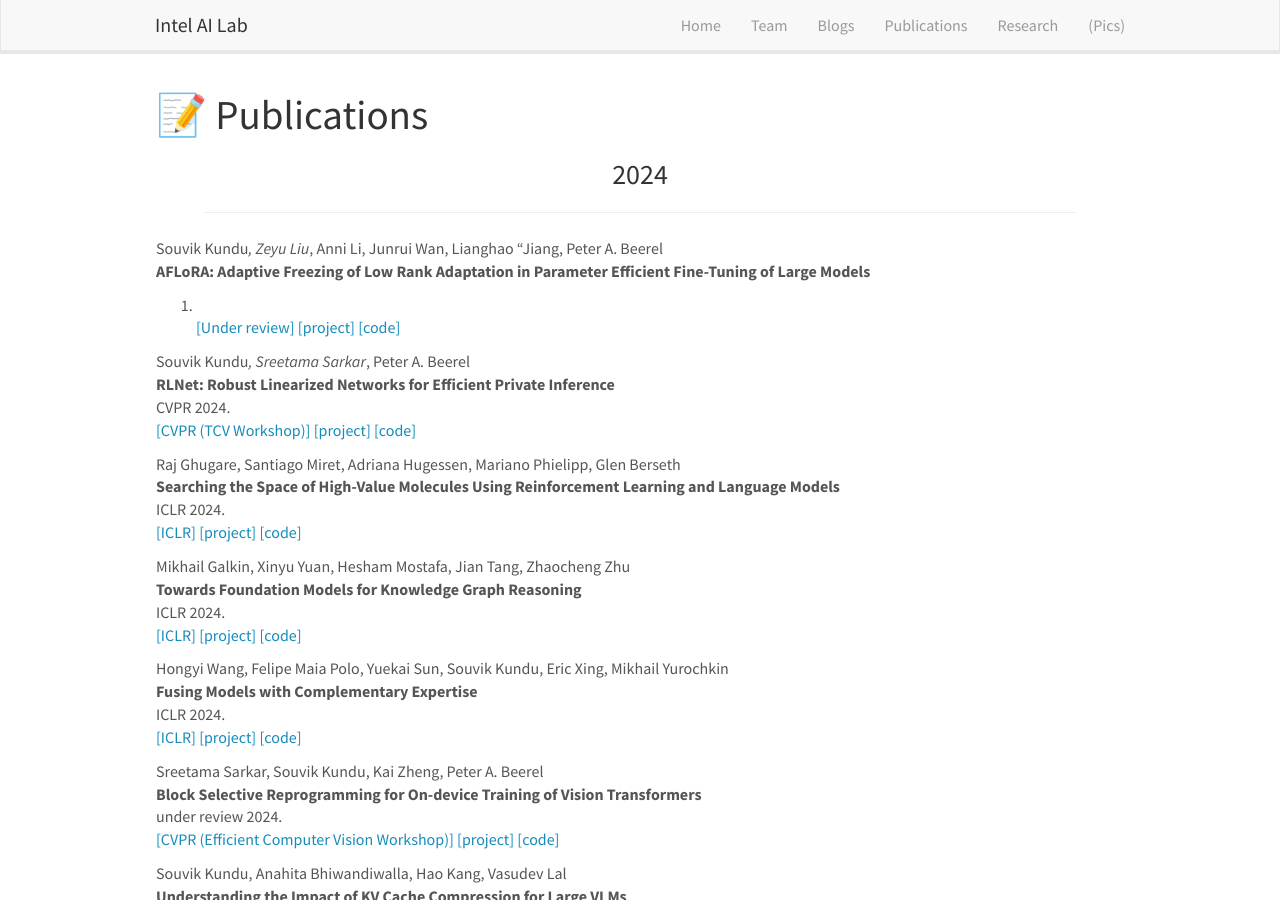
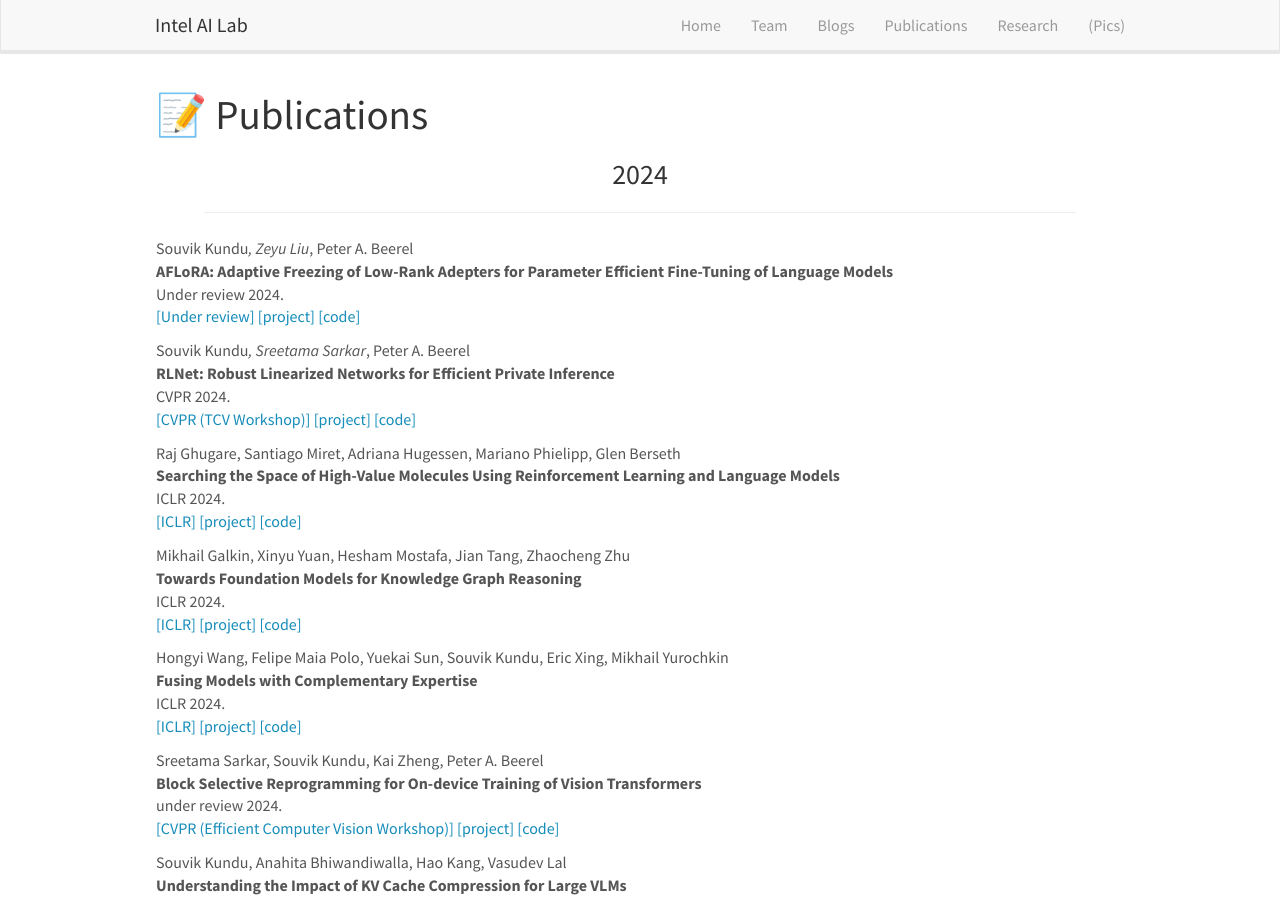
Before and after one commit to intelailabpage/intelailabpage.github.io, a Jekyll site: the page built from _pages/publications.md, in a window 1280 px wide and 900 px high. Built offline with Jekyll 4.4.1, drawn with Linux system fonts in a browser that asks for light colours; nearby versions of some CDN libraries.

Commit message:
Update publist.yml

```diff
--- a/_data/publist.yml
+++ b/_data/publist.yml
@@ -1,11 +1,11 @@
-- address: xxx
-  title: "AFLoRA: Adaptive Freezing of Low Rank Adaptation in Parameter Efficient Fine-Tuning of Large Models"
-  author: Souvik Kundu*, Zeyu Liu*, Anni Li, Junrui Wan, Lianghao "Jiang, Peter A. Beerel
+- address: Seattle
+  title: "AFLoRA: Adaptive Freezing of Low-Rank Adepters for Parameter Efficient Fine-Tuning of Language Models"
+  author: Souvik Kundu*, Zeyu Liu*, Peter A. Beerel
   link:
     display: Under review
     url: https://arxiv.org/pdf/2403.13269.pdf
-  ref: liu_aflora_2024
-  venue:
+  ref: aflora_2024
+  venue: Under review
   year: '2024'
   pub_type: conference
   project:
```
